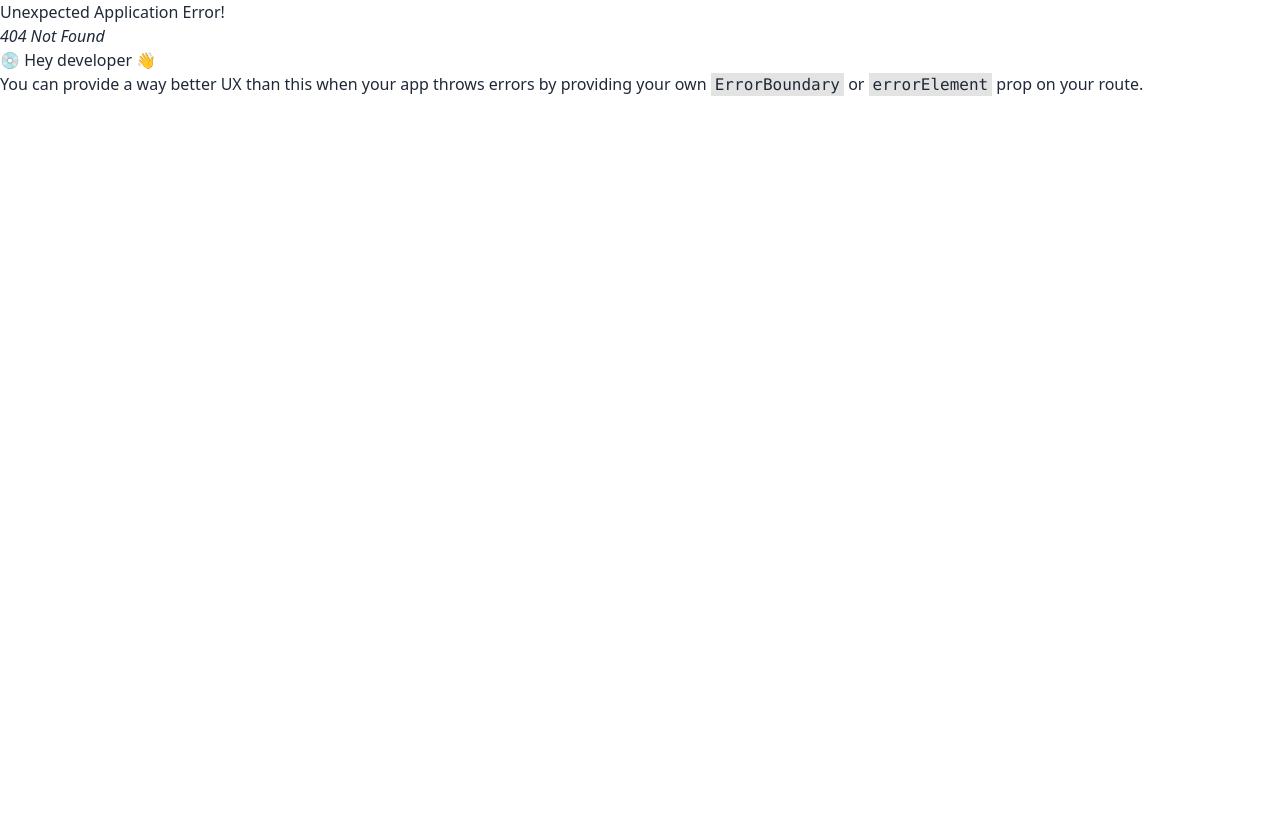
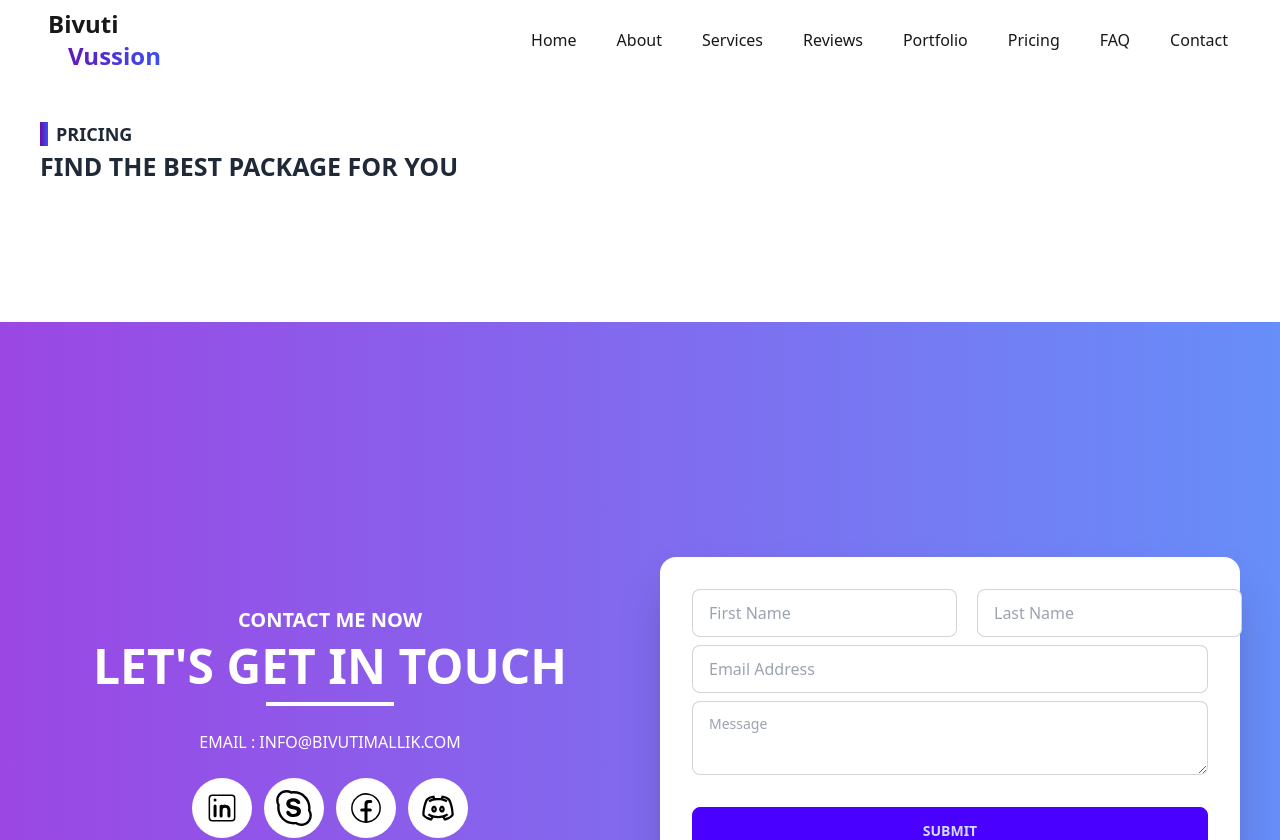
Before and after one commit to Priyanka-Das-Dipa/bivu-portfolio, a React (Vite) app: page /price in a window 1280 px wide. Before the commit this address had no page. Shown: the top 840 px of the page. Before the commit the page ends 800 px from the top, so only its background shows below. Built offline with nearby package versions, Linux system fonts and the light colour scheme.

Commit message:
navbar link and working on pricing

```diff
--- a/src/Layout/Main.jsx
+++ b/src/Layout/Main.jsx
@@ -1,6 +1,7 @@
 import { Outlet } from "react-router-dom";
 import Navbar from "../components/Navbar";
 import Footer from "../components/Footer";
+import Contact from "../components/contact/Contact";
 const Main = () => {
   return (
     <>
@@ -10,6 +11,7 @@
           <Outlet></Outlet>
         </div>
       </div>
+      <Contact />
       <Footer />
     </>
   );
--- a/src/Router/Routers.jsx
+++ b/src/Router/Routers.jsx
@@ -1,6 +1,7 @@
 import { createBrowserRouter } from "react-router-dom";
 import Main from "../Layout/Main";
 import Home from "../pages/Home";
+import Price from "../pages/price/Price";
 
 export const router = createBrowserRouter([
   {
@@ -11,6 +12,10 @@
         path: "/",
         element: <Home />,
       },
+      {
+        path: "/price",
+        element: <Price />,
+      },
     ],
   },
 ]);
--- a/src/components/Navbar.jsx
+++ b/src/components/Navbar.jsx
@@ -151,12 +151,12 @@
         <div className="navbar-center hidden lg:flex">
           <ul className="flex gap-10 menu-horizontal px-1 text-[#181818]">
             {[
-              { title: "Home", path: "#home" },
+              { title: "Home", path: "" },
               { title: "About", path: "#about" },
               { title: "Services", path: "#services" },
               { title: "Reviews", path: "#reviews" },
               { title: "Portfolio", path: "#portfolio" },
-              { title: "Pricing", path: "#pricing" },
+              { title: "Pricing", path: "price" },
               { title: "FAQ", path: "#faq" },
               { title: "Contact", path: "#contact" },
             ].map((link, index) => (
--- a/src/pages/Home.jsx
+++ b/src/pages/Home.jsx
@@ -1,7 +1,6 @@
 import AboutMe from "../components/AboutMe";
 import Banner from "../components/Banner";
 import BannerCard from "../components/BannerCard";
-import Contact from "../components/contact/Contact";
 import Expertise from "../components/Expertise";
 import Faq from "../components/Faq";
 import Services from "../components/Services";
@@ -15,7 +14,7 @@
       <Services />
       <Faq id="faq" />
       <AboutMe />
-      <Contact />
+      {/* <Contact /> */}
     </section>
   );
 };
--- /dev/null
+++ b/src/pages/price/Price.jsx
@@ -0,0 +1,15 @@
+const Price = () => {
+  return (
+    <section className="max-w-[1200px] mx-auto mb-24">
+      <div className="py-10">
+        <div className="flex items-center justify-start">
+          <div className="bg-primary-gradient w-2 h-6 mr-2"></div>
+          <h1 className="text-lg font-bold uppercase">Pricing</h1>
+        </div>
+        <p className="text-[25px] font-bold uppercase">FInd the best package for you</p>
+      </div>
+    </section>
+  );
+};
+
+export default Price;
```
